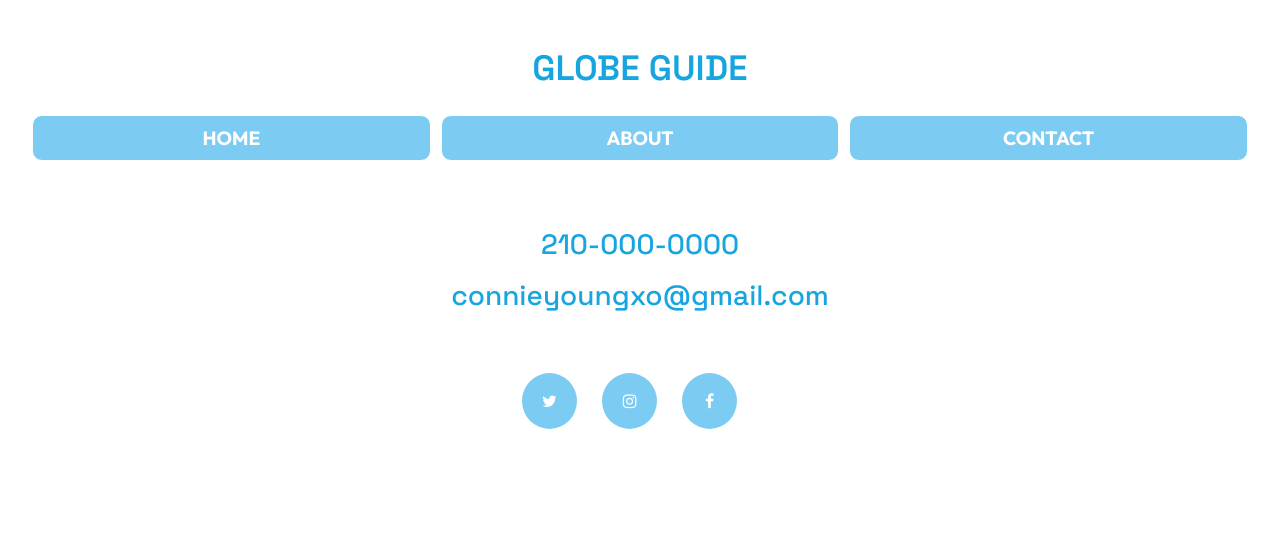
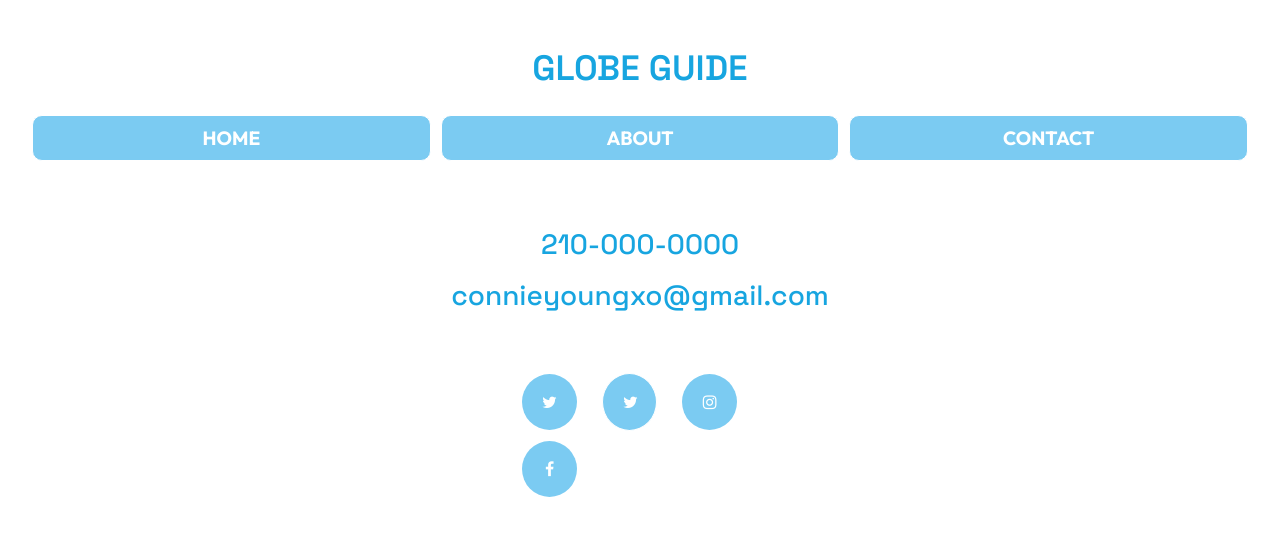
Before and after one commit to conniemyo/FINAL-website, a plain HTML site: page contact.html in a window 1280 px wide. Drawn offline with nearby package versions, Linux system fonts and the light colour scheme.

Commit message:
button testing

```diff
--- a/contact.html
+++ b/contact.html
@@ -25,6 +25,7 @@
 <h2 class="contactText">210-000-0000<br>connieyoungxo@gmail.com</h2>
 <section class="icons">
 <i href="https://twitter.com/home" class="fa fa-twitter"></i>
+<button href="https://twitter.com/home" class="fa fa-twitter"></button>
 <i href="https://www.instagram.com/" class="fa fa-instagram"></i>
 <i href="https://www.facebook.com/" class="fa fa-facebook"></i>
 </section>
```
